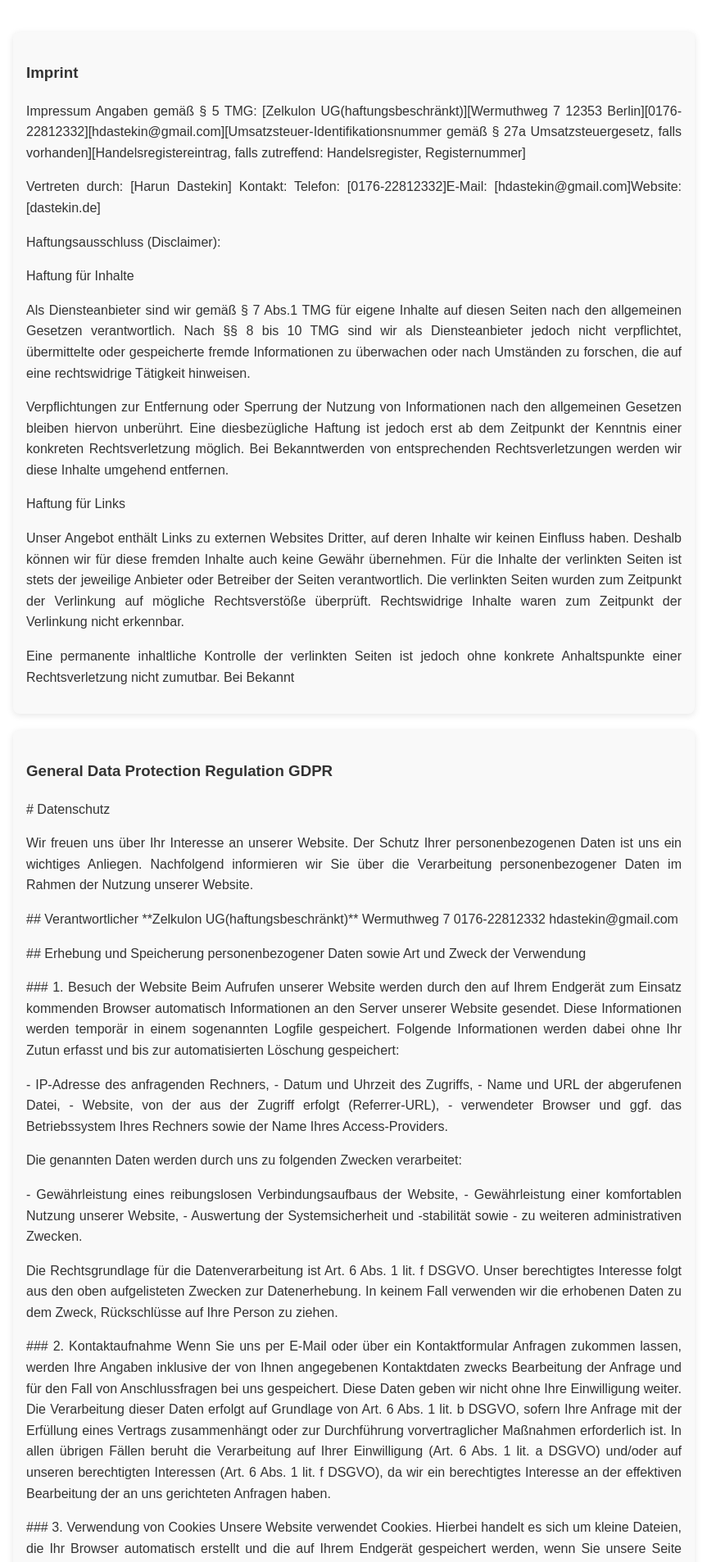
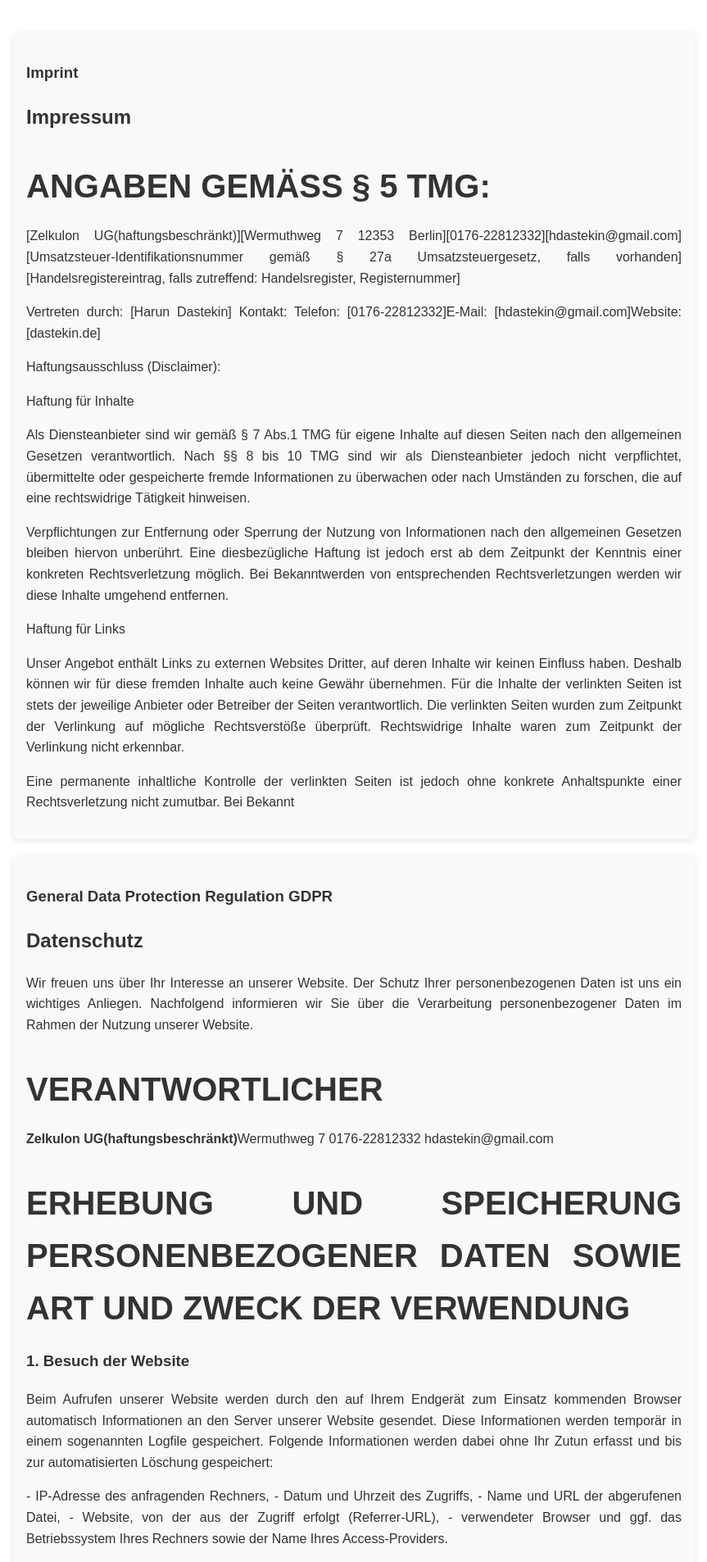
Before and after one commit to hdi10/new-homepage, a React (Create React App) app: page /data_protection in a window 1280 px wide. Shown: the part 322-2228 px from the top of the page at 82% size, without its empty margins (208-1071 px from the left). Built offline with nearby package versions, Linux system fonts and the light colour scheme.

Commit message:
work on data protecti

```diff
--- a/src/components/DataProtection.js
+++ b/src/components/DataProtection.js
@@ -40,9 +40,9 @@
                     <div style={contentStyle}>
                         <h3>{t('data_protection.blog')}</h3>
                         <p>
-                            Impressum
+                            <h1>Impressum</h1>
 
-                            Angaben gemäß § 5 TMG:
+                            <h2> Angaben gemäß § 5 TMG:</h2>
 
                             [Zelkulon UG(haftungsbeschränkt)][Wermuthweg 7 12353
                             Berlin][0176-22812332][hdastekin@gmail.com][Umsatzsteuer-Identifikationsnummer gemäß § 27a
@@ -101,7 +101,7 @@
                     <div style={contentStyle}>
                         <h3>{t('data_protection.services')}</h3>
                         <p>
-                            # Datenschutz
+                            <h1> Datenschutz</h1>
                         </p>
                             <p>
                                 Wir freuen uns über Ihr Interesse an unserer Website. Der Schutz Ihrer personenbezogenen
@@ -109,19 +109,19 @@
                                 Verarbeitung personenbezogener Daten im Rahmen der Nutzung unserer Website.
                             </p>
                                 <p>
-                                    ## Verantwortlicher
+                                    <h2> Verantwortlicher</h2>
 
-                                    **Zelkulon UG(haftungsbeschränkt)**
+                                    <b>Zelkulon UG(haftungsbeschränkt)</b>
                                     Wermuthweg 7
                                     0176-22812332
                                     hdastekin@gmail.com
                                 </p>
                         <p>
-                                    ## Erhebung und Speicherung personenbezogener Daten sowie Art und Zweck der
-                                    Verwendung
+                        <h2> Erhebung und Speicherung personenbezogener Daten sowie Art und Zweck der
+                                    Verwendung </h2>
                         </p>
                         <p>
-                                    ### 1. Besuch der Website
+                        <h3>1. Besuch der Website</h3>
 
                                     Beim Aufrufen unserer Website werden durch den auf Ihrem Endgerät zum Einsatz
                                     kommenden
@@ -158,7 +158,7 @@
                                     zu ziehen.
                         </p>
                         <p>
-                                    ### 2. Kontaktaufnahme
+                        <h3> 2. Kontaktaufnahme</h3>
 
                                     Wenn Sie uns per E-Mail oder über ein Kontaktformular Anfragen zukommen lassen,
                                     werden
@@ -178,7 +178,7 @@
                                     an der effektiven Bearbeitung der an uns gerichteten Anfragen haben.
                         </p>
                         <p>
-                                    ### 3. Verwendung von Cookies
+                                   <h3>3. Verwendung von Cookies</h3>
 
                                     Unsere Website verwendet Cookies. Hierbei handelt es sich um kleine Dateien, die Ihr
                                     Browser automatisch erstellt und die auf Ihrem Endgerät gespeichert werden, wenn Sie
@@ -220,7 +220,7 @@
                                     Sie nicht alle Funktionen unserer Website nutzen können.
                         </p>
                         <p>
-                                    ### 4. Nutzung von Analyse-Tools
+                            <h3> 4. Nutzung von Analyse-Tools</h3>
 
                                     Wir setzen auf unserer Website Analyse-Tools ein, um die Nutzung unserer Website
                                     statistisch zu erfassen und zum Zwecke der Optimierung unseres Angebots für Sie
@@ -229,7 +229,7 @@
 
                                     **[Platz für spezifische Tools, wie z. B. Google Analytics, Matomo, etc.]**
 
-                                    ## Weitergabe von Daten
+                            <h2> Weitergabe von Daten</h2>
 
                                     Eine Übermittlung Ihrer persönlichen Daten an Dritte zu anderen als den im Folgenden
                                     aufgeführten Zwecken findet nicht statt.
@@ -251,7 +251,7 @@
                                     von
                                     Vertragsverhältnissen mit Ihnen erforderlich ist.
 
-                                    ## Rechte der betroffenen Person
+                            <h2>Rechte der betroffenen Person</h2>
 
                                     Sie haben das Recht:
 
@@ -277,7 +277,7 @@
                                     widerrufen;
                                     - gemäß Art. 77 DSGVO sich bei einer Aufsichtsbehörde zu beschweren.
 
-                                    ## Aktualität und Änderung dieser Datenschutzerklärung
+                            <h2> Aktualität und Änderung dieser Datenschutzerklärung</h2>
 
                                     Diese Datenschutzerklärung ist aktuell gültig und hat den Stand [Datum].
 
```
